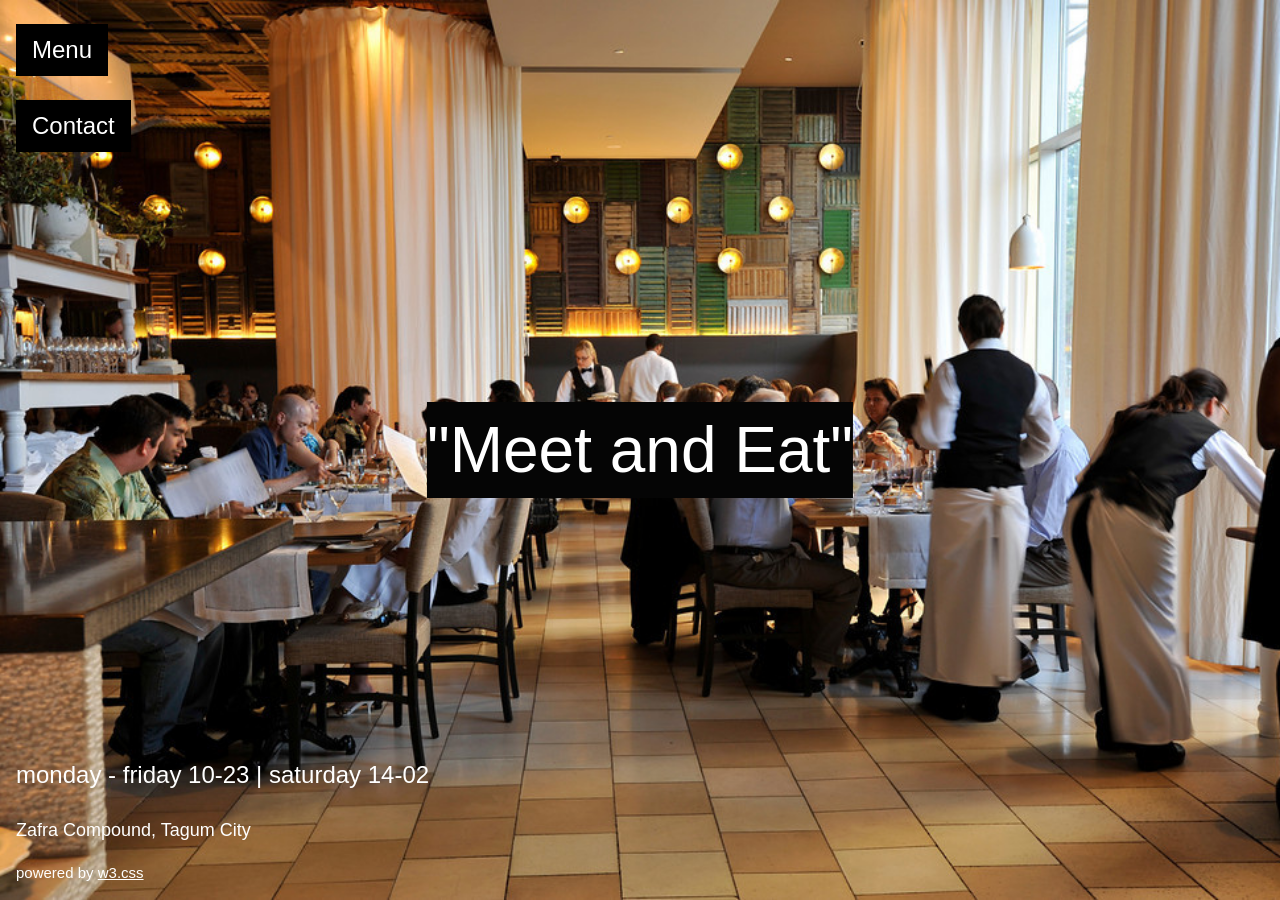
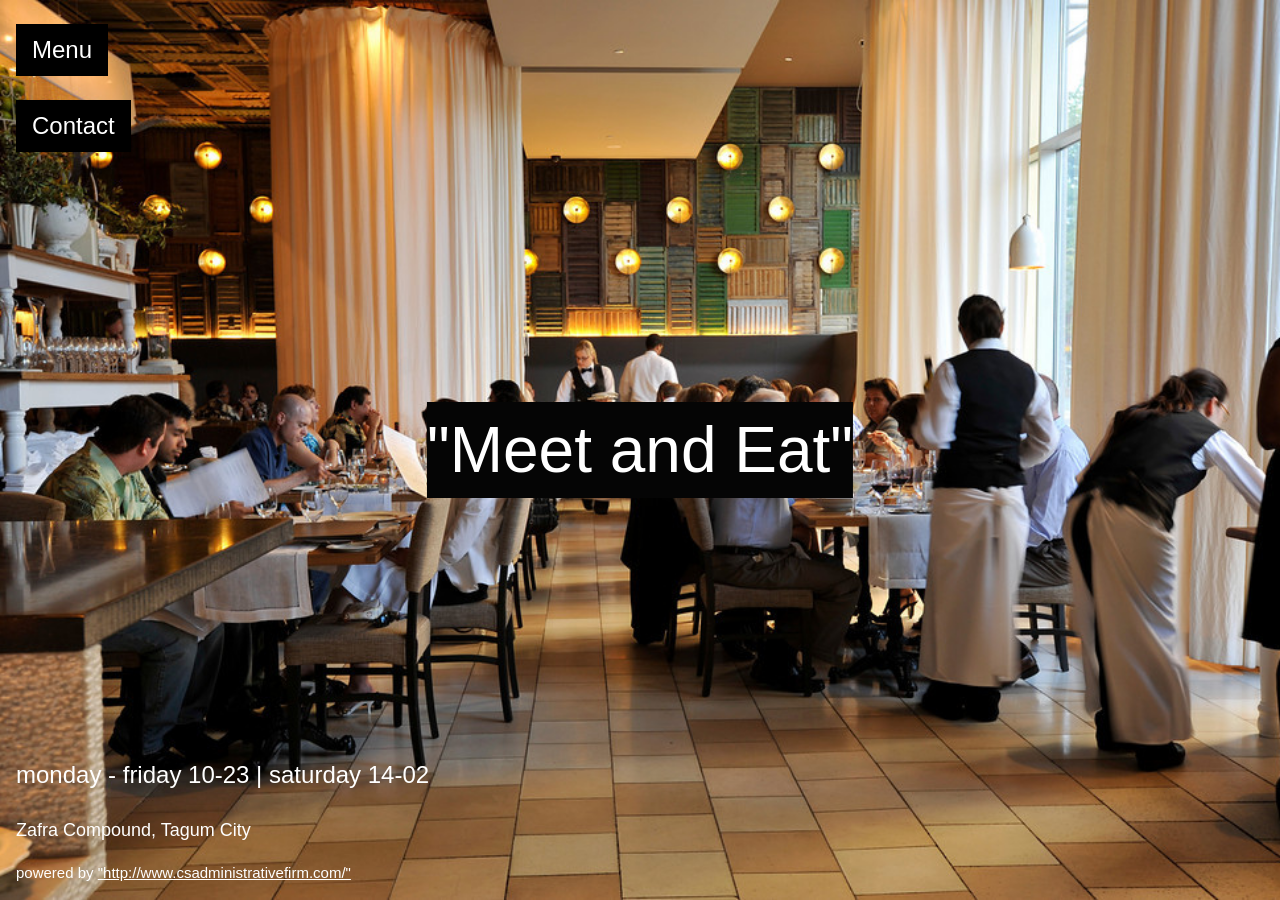
Before and after one commit to Joel422/OMG, a Jekyll site: the page built from index.html, in a window 1280 px wide. Built offline with Jekyll 4.4.1, drawn with Linux system fonts in a browser that asks for light colours.

Commit message:
first commit

```diff
--- a/_layouts/default.html
+++ b/_layouts/default.html
@@ -28,7 +28,7 @@ body, html {height: 100%}
   <div class="w3-display-bottomleft w3-container">
     <p class="w3-xlarge">monday - friday 10-23 | saturday 14-02</p>
     <p class="w3-large">Zafra Compound, Tagum City</p>
-    <p>powered by <a href="http://www.csadministrativefirm.com/" target="_blank">w3.css</a></p>
+    <p>powered by <a href="http://www.csadministrativefirm.com/" target="_blank">"http://www.csadministrativefirm.com/"</a></p>
   </div>
 </div>
 
```
